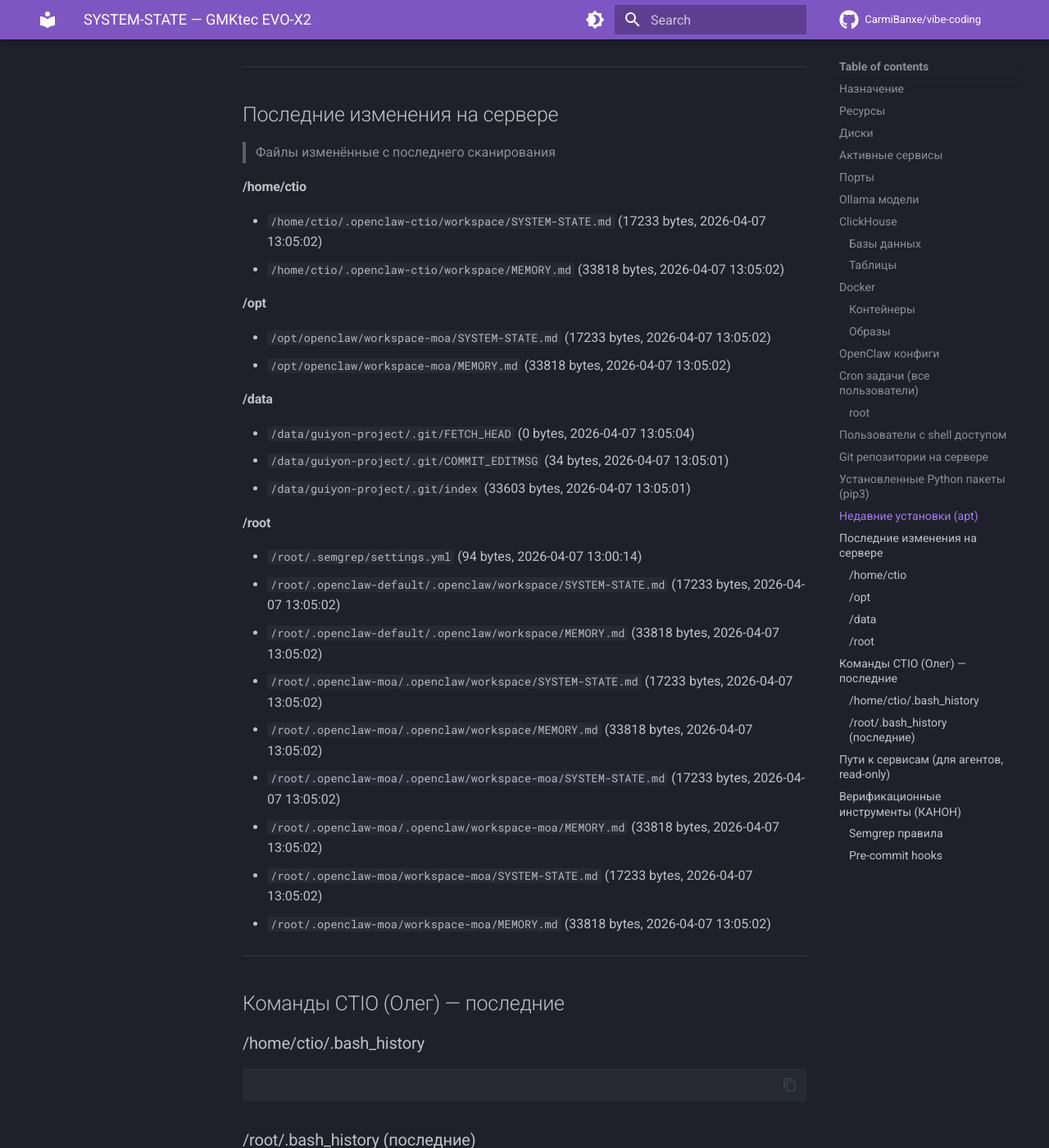
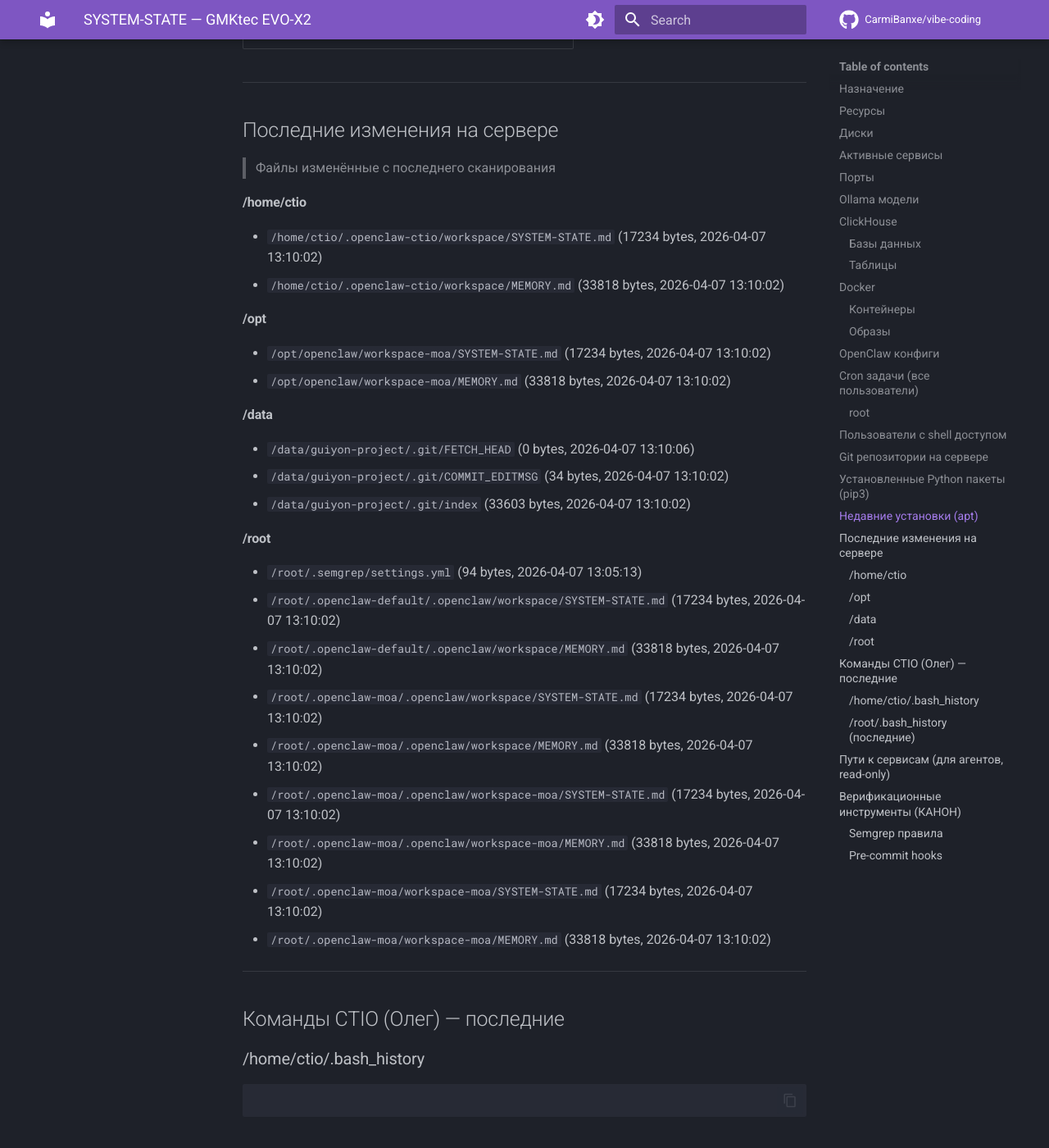
Before and after one commit to CarmiBanxe/vibe-coding, an MkDocs documentation site: the page built from docs/SYSTEM-STATE.md, in a window 1280 px wide and 1400 px high, scrolled down 14063 px. Shown: the whole window at 82% size. Built offline with MkDocs 1.6.1 and Material for MkDocs 9.7.7, drawn with Linux system fonts in a browser that asks for light colours; comment, search, counter and statistics services are not loaded; some of the changed text lies outside the part shown.

Commit message:
auto: SYSTEM-STATE v2 update (2026-04-07 13:10 CEST)

```diff
--- a/docs/SYSTEM-STATE.md
+++ b/docs/SYSTEM-STATE.md
@@ -1,6 +1,6 @@
 # SYSTEM-STATE — GMKtec EVO-X2
 > Автоматически обновляется каждые 5 минут
-> Последнее сканирование: 2026-04-07 13:05 CEST
+> Последнее сканирование: 2026-04-07 13:10 CEST
 > Источник: ctio-watcher.sh v2 (cron)
 
 ## Назначение
@@ -187,8 +188,8 @@ xrdp-sesman.service running
 | qwen3-banxe-v2:latest | 17.3 GB | 2026-04-03 |
 | qwen3-banxe:latest | 17.3 GB | 2026-04-02 |
 | qwen3:30b-a3b | 17.3 GB | 2026-04-02 |
+| gurubot/gpt-oss-derestricted:20b | 14.7 GB | 2026-03-26 |
 | huihui_ai/glm-4.7-flash-abliterated:latest | 17.5 GB | 2026-03-26 |
-| gurubot/gpt-oss-derestricted:20b | 14.7 GB | 2026-03-26 |
 
 ## ClickHouse
 ### Базы данных
@@ -238,10 +239,10 @@ xrdp-sesman.service running
 | kyb-app | ghcr.io/ballerine-io/kyb-app:dev | Up 4 days | 0.0.0.0:5201->80/tcp, [::]:5201->80/tcp |
 | workflows-dashboard | ghcr.io/ballerine-io/workflows-dashboard:dev | Up 4 days | 0.0.0.0:5200->80/tcp, [::]:5200->80/tcp |
 | backoffice | ghcr.io/ballerine-io/backoffice:dev | Up 4 days | 0.0.0.0:5137->80/tcp, [::]:5137->80/tcp |
-| workflow-service | ghcr.io/ballerine-io/workflows-service:dev | Up 4 seconds | 0.0.0.0:3000->3000/tcp, [::]:3000->3000/tcp |
+| workflow-service | ghcr.io/ballerine-io/workflows-service:dev | Up 10 seconds | 0.0.0.0:3000->3000/tcp, [::]:3000->3000/tcp |
 | jube.webapi | jube.app | Up 5 days (healthy) | 127.0.0.1:5001->5001/tcp |
 | jube.jobs | jube.app | Up 4 days (healthy) | 5001/tcp |
-| postgres | postgres:17 | Up 14 hours | 0.0.0.0:5432->5432/tcp, [::]:5432->5432/tcp, 127.0.0.1:15432->5432/tcp |
+| postgres | postgres:17 | Up 15 hours | 0.0.0.0:5432->5432/tcp, [::]:5432->5432/tcp, 127.0.0.1:15432->5432/tcp |
 | redis | redis/redis-stack:latest | Up 5 days | 0.0.0.0:6379->6379/tcp, [::]:6379->6379/tcp, 0.0.0.0:8001->8001/tcp, [::]:8001->8001/tcp, 127.0.0.1:16379->6379/tcp, 127.0.0.1:18001->8001/tcp |
 
 ### Образы
@@ -384,28 +385,28 @@ xrdp-sesman.service running
 
 
 #### /home/ctio
-- `/home/ctio/.openclaw-ctio/workspace/SYSTEM-STATE.md` (17233 bytes, 2026-04-07 13:05:02)
-- `/home/ctio/.openclaw-ctio/workspace/MEMORY.md` (33818 bytes, 2026-04-07 13:05:02)
+- `/home/ctio/.openclaw-ctio/workspace/SYSTEM-STATE.md` (17234 bytes, 2026-04-07 13:10:02)
+- `/home/ctio/.openclaw-ctio/workspace/MEMORY.md` (33818 bytes, 2026-04-07 13:10:02)
 
 #### /opt
-- `/opt/openclaw/workspace-moa/SYSTEM-STATE.md` (17233 bytes, 2026-04-07 13:05:02)
-- `/opt/openclaw/workspace-moa/MEMORY.md` (33818 bytes, 2026-04-07 13:05:02)
+- `/opt/openclaw/workspace-moa/SYSTEM-STATE.md` (17234 bytes, 2026-04-07 13:10:02)
+- `/opt/openclaw/workspace-moa/MEMORY.md` (33818 bytes, 2026-04-07 13:10:02)
 
 #### /data
-- `/data/guiyon-project/.git/FETCH_HEAD` (0 bytes, 2026-04-07 13:05:04)
-- `/data/guiyon-project/.git/COMMIT_EDITMSG` (34 bytes, 2026-04-07 13:05:01)
-- `/data/guiyon-project/.git/index` (33603 bytes, 2026-04-07 13:05:01)
+- `/data/guiyon-project/.git/FETCH_HEAD` (0 bytes, 2026-04-07 13:10:06)
+- `/data/guiyon-project/.git/COMMIT_EDITMSG` (34 bytes, 2026-04-07 13:10:02)
+- `/data/guiyon-project/.git/index` (33603 bytes, 2026-04-07 13:10:02)
 
 #### /root
-- `/root/.semgrep/settings.yml` (94 bytes, 2026-04-07 13:00:14)
-- `/root/.openclaw-default/.openclaw/workspace/SYSTEM-STATE.md` (17233 bytes, 2026-04-07 13:05:02)
-- `/root/.openclaw-default/.openclaw/workspace/MEMORY.md` (33818 bytes, 2026-04-07 13:05:02)
-- `/root/.openclaw-moa/.openclaw/workspace/SYSTEM-STATE.md` (17233 bytes, 2026-04-07 13:05:02)
-- `/root/.openclaw-moa/.openclaw/workspace/MEMORY.md` (33818 bytes, 2026-04-07 13:05:02)
-- `/root/.openclaw-moa/.openclaw/workspace-moa/SYSTEM-STATE.md` (17233 bytes, 2026-04-07 13:05:02)
-- `/root/.openclaw-moa/.openclaw/workspace-moa/MEMORY.md` (33818 bytes, 2026-04-07 13:05:02)
-- `/root/.openclaw-moa/workspace-moa/SYSTEM-STATE.md` (17233 bytes, 2026-04-07 13:05:02)
-- `/root/.openclaw-moa/workspace-moa/MEMORY.md` (33818 bytes, 2026-04-07 13:05:02)
+- `/root/.semgrep/settings.yml` (94 bytes, 2026-04-07 13:05:13)
+- `/root/.openclaw-default/.openclaw/workspace/SYSTEM-STATE.md` (17234 bytes, 2026-04-07 13:10:02)
+- `/root/.openclaw-default/.openclaw/workspace/MEMORY.md` (33818 bytes, 2026-04-07 13:10:02)
+- `/root/.openclaw-moa/.openclaw/workspace/SYSTEM-STATE.md` (17234 bytes, 2026-04-07 13:10:02)
+- `/root/.openclaw-moa/.openclaw/workspace/MEMORY.md` (33818 bytes, 2026-04-07 13:10:02)
+- `/root/.openclaw-moa/.openclaw/workspace-moa/SYSTEM-STATE.md` (17234 bytes, 2026-04-07 13:10:02)
+- `/root/.openclaw-moa/.openclaw/workspace-moa/MEMORY.md` (33818 bytes, 2026-04-07 13:10:02)
+- `/root/.openclaw-moa/workspace-moa/SYSTEM-STATE.md` (17234 bytes, 2026-04-07 13:10:02)
+- `/root/.openclaw-moa/workspace-moa/MEMORY.md` (33818 bytes, 2026-04-07 13:10:02)
 
 ---
 
```
Also changed, not shown: other parts of docs/SYSTEM-STATE.md (+4 -3 lines).
